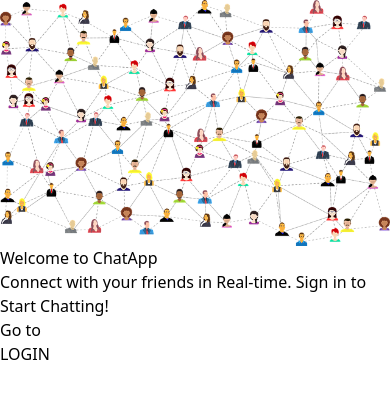
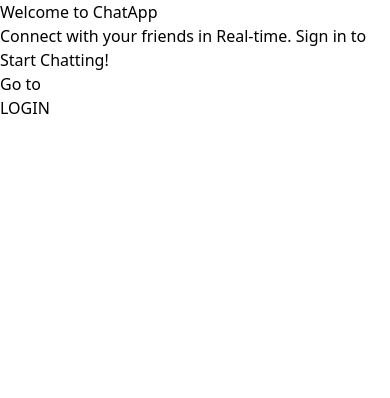
Before and after one commit to VishalChoudhary01/Chat_App, a React (Vite) app in the folder Client/: page / in a window 390 px wide. Shown: the top 398 px of the page. Built offline with nearby package versions, Linux system fonts and the light colour scheme; no server answers.

Commit message:
adjusted flex-col for small screen

```diff
--- a/Client/src/pages/Home.jsx
+++ b/Client/src/pages/Home.jsx
@@ -1,15 +1,13 @@
 import { Link } from 'react-router-dom';
-import social from '/images/page1.png';
+// import social from '/images/page1.png';
 import Button from '../component/Button';
 
 function Home() {
   return (
     <>
-    <div   className={`h-screen relative w-full gap-x-3  flex items-center md:flex-col-reverse  justify-center px-4`}>
-      <section className='Lg:w-[50%]  hidden lg:my-0 my-[5%] border-r border-b shadow-lg shadow-teal-700 bg-slate-300 bg-opacity-20 rounded-xl border-gray-100 p-4'>
-        <img src={social} alt="" className='bg-cover bg-center' />
-      </section>
-      <section className='w-[40%] h-[50%] flex justify-center items-center bg-slate-50 bg-opacity-35 rounded-2xl backdrop-blur-lg'>
+    <div   className={`h-screen relative w-full gap-x-3  flex items-center   justify-center px-4`}>
+
+      <section className='lg:w-[40%] md:w-[60%] w-[90%] h-[50%] flex justify-center items-center bg-slate-50 bg-opacity-35 rounded-2xl backdrop-blur-lg'>
       <div className="bg-opacity-80 p-8 w-[90%] rounded-lg shadow-lg bg-white">
         <h1 className="text-3xl font-bold mb-4 text-center">Welcome to ChatApp</h1>
         <p className="text-center mb-6 text-gray-700">
```
